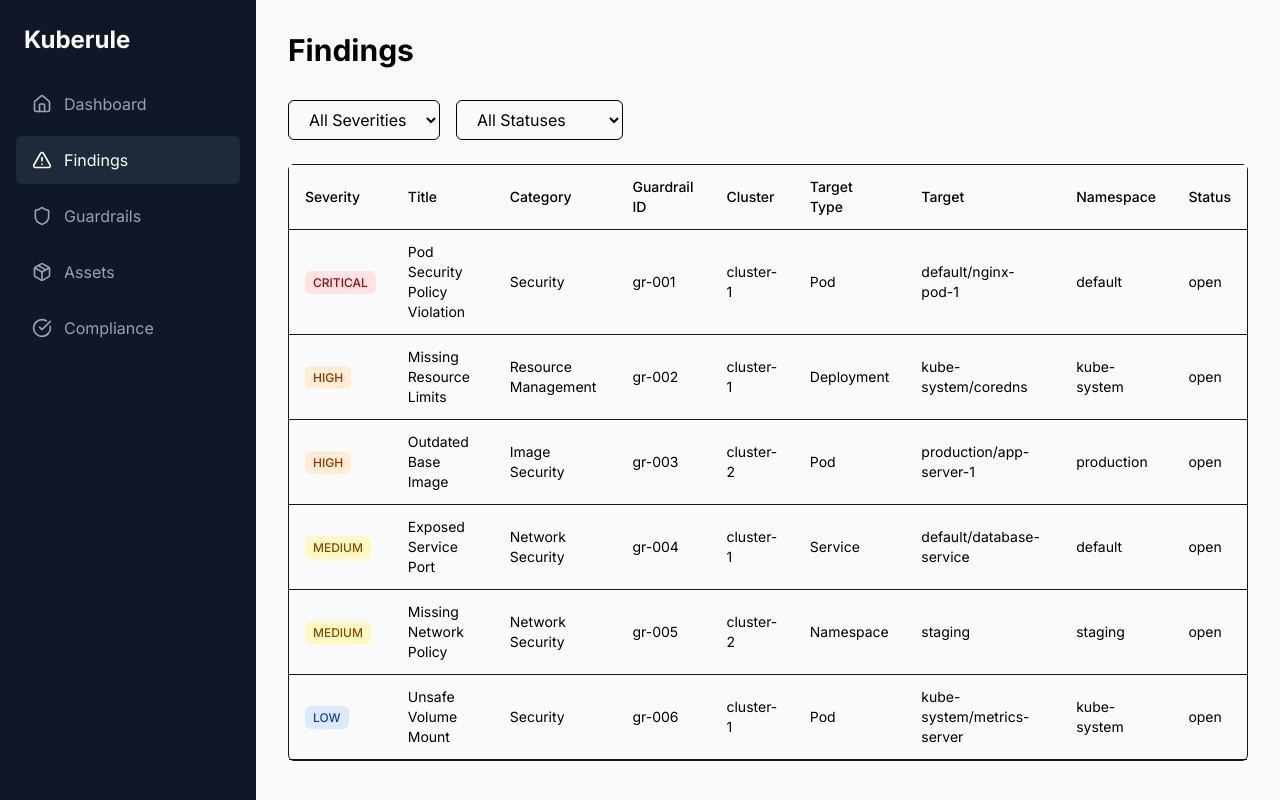
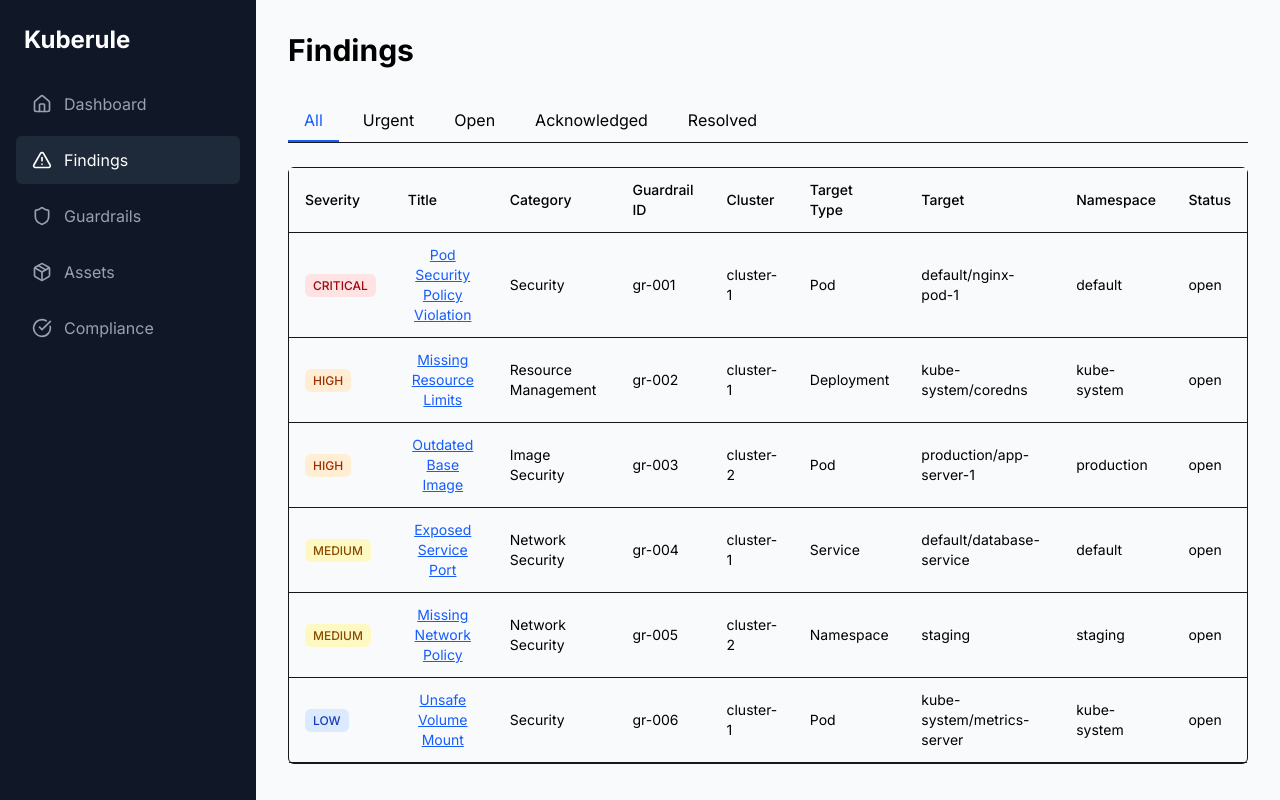
Before and after one commit to conanctl/kuberule, a Next.js app in the folder frontend/: page /findings in a window 1280 px wide. Built offline with nearby package versions, Linux system fonts and the light colour scheme; no server answers.

Commit message:
feat: findings page kanbanesque addition

```diff
--- a/frontend/app/findings/page.tsx
+++ b/frontend/app/findings/page.tsx
@@ -1,20 +1,35 @@
 "use client"
 
-import { useQuery } from "@tanstack/react-query"
-import { getFindings } from "@/lib/api"
+import { useQuery, useMutation, useQueryClient } from "@tanstack/react-query"
+import { getFindings, updateFindingStatus } from "@/lib/api"
 import { DataTable } from "@/components/shared/data-table"
 import { Badge } from "@/components/ui/badge"
 import { Finding } from "@/lib/types"
 import { ColumnDef } from "@tanstack/react-table"
 import { useState } from "react"
+import { Tabs, TabsList, TabsTrigger, TabsContent } from "@/components/ui/tabs"
+import { Dialog, DialogContent, DialogHeader, DialogTitle } from "@/components/ui/dialog"
+import { Button } from "@/components/ui/button"
 
 export default function FindingsPage() {
   const [severityFilter, setSeverityFilter] = useState<string>("all")
   const [statusFilter, setStatusFilter] = useState<string>("all")
+  const [selectedFinding, setSelectedFinding] = useState<Finding | null>(null)
+
+  const queryClient = useQueryClient()
 
   const { data: findings, isLoading } = useQuery({
     queryKey: ["findings"],
     queryFn: () => getFindings(),
+  })
+
+  const updateStatusMutation = useMutation({
+    mutationFn: ({ id, status }: { id: number; status: string }) =>
+      updateFindingStatus(id, status),
+    onSuccess: () => {
+      queryClient.invalidateQueries({ queryKey: ["findings"] })
+      setSelectedFinding(null)
+    },
   })
 
   if (isLoading) {
@@ -43,6 +58,17 @@ export default function FindingsPage() {
     {
       accessorKey: "title",
       header: "Title",
+      cell: ({ row }) => {
+        const finding = row.original
+        return (
+          <button
+            onClick={() => setSelectedFinding(finding)}
+            className="text-blue-600 hover:text-blue-800 underline cursor-pointer"
+          >
+            {row.getValue("title")}
+          </button>
+        )
+      },
     },
     {
       accessorKey: "category",
@@ -78,32 +104,107 @@ export default function FindingsPage() {
     <div>
       <h1 className="text-3xl font-bold mb-8 text-black">Findings</h1>
 
-      <div className="flex gap-4 mb-6">
-        <select
-          value={severityFilter}
-          onChange={(e) => setSeverityFilter(e.target.value)}
-          className="px-4 py-2 border rounded-md text-black"
-        >
-          <option value="all">All Severities</option>
-          <option value="critical">Critical</option>
-          <option value="high">High</option>
-          <option value="medium">Medium</option>
-          <option value="low">Low</option>
-        </select>
+      <Tabs defaultValue="all">
+        <TabsList>
+          <TabsTrigger value="all">All</TabsTrigger>
+          <TabsTrigger value="urgent">Urgent</TabsTrigger>
+          <TabsTrigger value="open">Open</TabsTrigger>
+          <TabsTrigger value="acknowledged">Acknowledged</TabsTrigger>
+          <TabsTrigger value="resolved">Resolved</TabsTrigger>
+        </TabsList>
 
-        <select
-          value={statusFilter}
-          onChange={(e) => setStatusFilter(e.target.value)}
-          className="px-4 py-2 border rounded-md text-black"
-        >
-          <option value="all">All Statuses</option>
-          <option value="open">Open</option>
-          <option value="acknowledged">Acknowledged</option>
-          <option value="resolved">Resolved</option>
-        </select>
-      </div>
+        <TabsContent value="all">
+          <DataTable columns={columns} data={findingsList} />
+        </TabsContent>
 
-      <DataTable columns={columns} data={findingsList} />
+        <TabsContent value="urgent">
+          <DataTable
+            columns={columns}
+            data={findingsList.filter((f: Finding) => f.severity === "critical" || f.severity === "high")}
+          />
+        </TabsContent>
+
+        <TabsContent value="open">
+          <DataTable
+            columns={columns}
+            data={findingsList.filter((f: Finding) => f.status === "open")}
+          />
+        </TabsContent>
+
+        <TabsContent value="acknowledged">
+          <DataTable
+            columns={columns}
+            data={findingsList.filter((f: Finding) => f.status === "acknowledged")}
+          />
+        </TabsContent>
+
+        <TabsContent value="resolved">
+          <DataTable
+            columns={columns}
+            data={findingsList.filter((f: Finding) => f.status === "resolved")}
+          />
+        </TabsContent>
+      </Tabs>
+
+      {selectedFinding && (
+        <Dialog open={!!selectedFinding} onOpenChange={() => setSelectedFinding(null)}>
+          <DialogContent>
+            <DialogHeader>
+              <DialogTitle>{selectedFinding.title}</DialogTitle>
+            </DialogHeader>
+            <div className="space-y-4">
+              <div>
+                <strong className="text-black">Guardrail ID:</strong>
+                <span className="text-black ml-2">{selectedFinding.guardrail_id}</span>
+              </div>
+              <div>
+                <strong className="text-black">Severity:</strong>
+                <span className="ml-2">
+                  <Badge variant={selectedFinding.severity as any}>{selectedFinding.severity}</Badge>
+                </span>
+              </div>
+              <div>
+                <strong className="text-black">Category:</strong>
+                <span className="text-black ml-2">{selectedFinding.category}</span>
+              </div>
+              <div>
+                <strong className="text-black">Target:</strong>
+                <span className="text-black ml-2">{selectedFinding.target_type} / {selectedFinding.target_identifier}</span>
+              </div>
+              <div>
+                <strong className="text-black">Cluster:</strong>
+                <span className="text-black ml-2">{selectedFinding.cluster_id}</span>
+              </div>
+              <div>
+                <strong className="text-black">Namespace:</strong>
+                <span className="text-black ml-2">{selectedFinding.namespace}</span>
+              </div>
+              <div>
+                <strong className="text-black">Current Status:</strong>
+                <span className="text-black ml-2">{selectedFinding.status}</span>
+              </div>
+              <div>
+                <strong className="text-black">Remediation:</strong>
+                <span className="text-black ml-2">{selectedFinding.remediation_hint}</span>
+              </div>
+              <div className="flex gap-2 pt-4">
+                <Button
+                  onClick={() => updateStatusMutation.mutate({ id: selectedFinding.id, status: "acknowledged" })}
+                  disabled={updateStatusMutation.isPending}
+                >
+                  {updateStatusMutation.isPending ? "Updating..." : "Acknowledge"}
+                </Button>
+                <Button
+                  onClick={() => updateStatusMutation.mutate({ id: selectedFinding.id, status: "resolved" })}
+                  disabled={updateStatusMutation.isPending}
+                >
+                  {updateStatusMutation.isPending ? "Updating..." : "Resolve"}
+                </Button>
+              </div>
+            </div>
+          </DialogContent>
+        </Dialog>
+      )}
     </div>
   )
 }
--- /dev/null
+++ b/frontend/components/ui/dialog.tsx
@@ -0,0 +1,32 @@
+"use client"
+
+import * as DialogPrimitive from "@radix-ui/react-dialog"
+import { cn } from "@/lib/utils"
+
+export const Dialog = DialogPrimitive.Root
+export const DialogTrigger = DialogPrimitive.Trigger
+
+export function DialogContent({ className, children, ...props }: React.ComponentProps<typeof DialogPrimitive.Content>) {
+  return (
+    <DialogPrimitive.Portal>
+      <DialogPrimitive.Overlay className="fixed inset-0 bg-black/50" />
+      <DialogPrimitive.Content
+        className={cn(
+          "fixed left-1/2 top-1/2 -translate-x-1/2 -translate-y-1/2 bg-white rounded-lg p-6 w-full max-w-2xl shadow-lg",
+          className
+        )}
+        {...props}
+      >
+        {children}
+      </DialogPrimitive.Content>
+    </DialogPrimitive.Portal>
+  )
+}
+
+export function DialogHeader({ className, ...props }: React.HTMLAttributes<HTMLDivElement>) {
+  return <div className={cn("mb-4", className)} {...props} />
+}
+
+export function DialogTitle({ className, ...props }: React.ComponentProps<typeof DialogPrimitive.Title>) {
+  return <DialogPrimitive.Title className={cn("text-2xl font-bold", className)} {...props} />
+}
--- /dev/null
+++ b/frontend/components/ui/tabs.tsx
@@ -0,0 +1,36 @@
+"use client"
+
+import * as TabsPrimitive from "@radix-ui/react-tabs"
+import { cn } from "@/lib/utils"
+
+export const Tabs = TabsPrimitive.Root
+
+export function TabsList({ className, ...props }: React.ComponentProps<typeof TabsPrimitive.List>) {
+  return (
+    <TabsPrimitive.List
+      className={cn("flex gap-2 border-b", className)}
+      {...props}
+    />
+  )
+}
+
+export function TabsTrigger({ className, ...props }: React.ComponentProps<typeof TabsPrimitive.Trigger>) {
+  return (
+    <TabsPrimitive.Trigger
+      className={cn(
+        "px-4 py-2 border-b-2 border-transparent text-black data-[state=active]:border-blue-600 data-[state=active]:text-blue-600",
+        className
+      )}
+      {...props}
+    />
+  )
+}
+
+export function TabsContent({ className, ...props }: React.ComponentProps<typeof TabsPrimitive.Content>) {
+  return (
+    <TabsPrimitive.Content
+      className={cn("mt-6", className)}
+      {...props}
+    />
+  )
+}
--- a/frontend/package.json
+++ b/frontend/package.json
@@ -9,6 +9,8 @@
     "lint": "eslint"
   },
   "dependencies": {
+    "@radix-ui/react-dialog": "^1.1.15",
+    "@radix-ui/react-tabs": "^1.1.13",
     "@tanstack/react-query": "^5.90.20",
     "@tanstack/react-table": "^8.21.3",
     "clsx": "^2.1.1",
```
Also changed, not shown: 1 other file (tests, documents, lock files or other folders).
